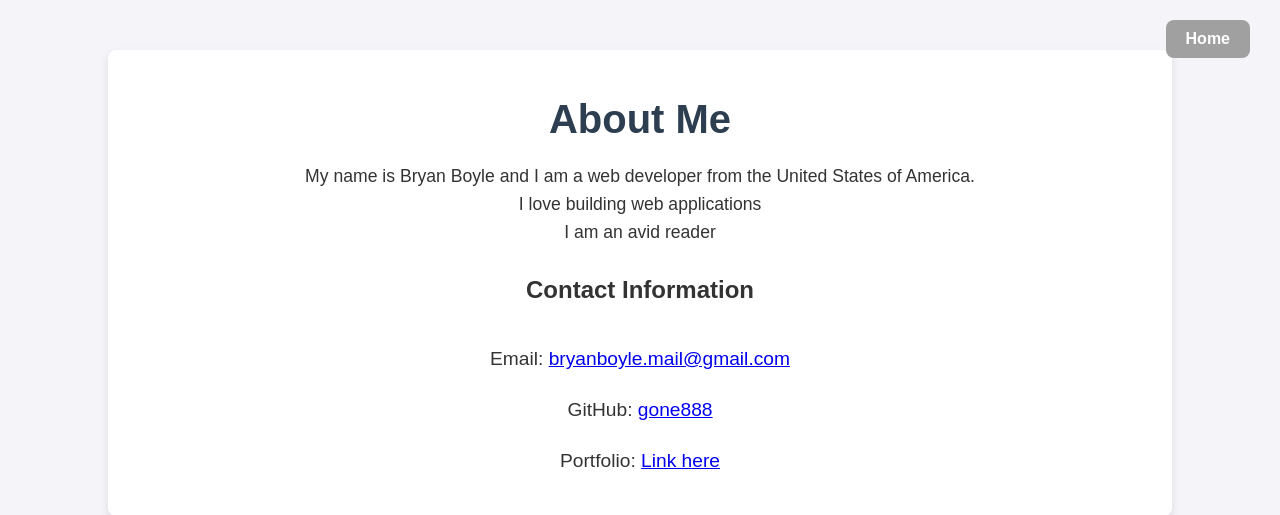
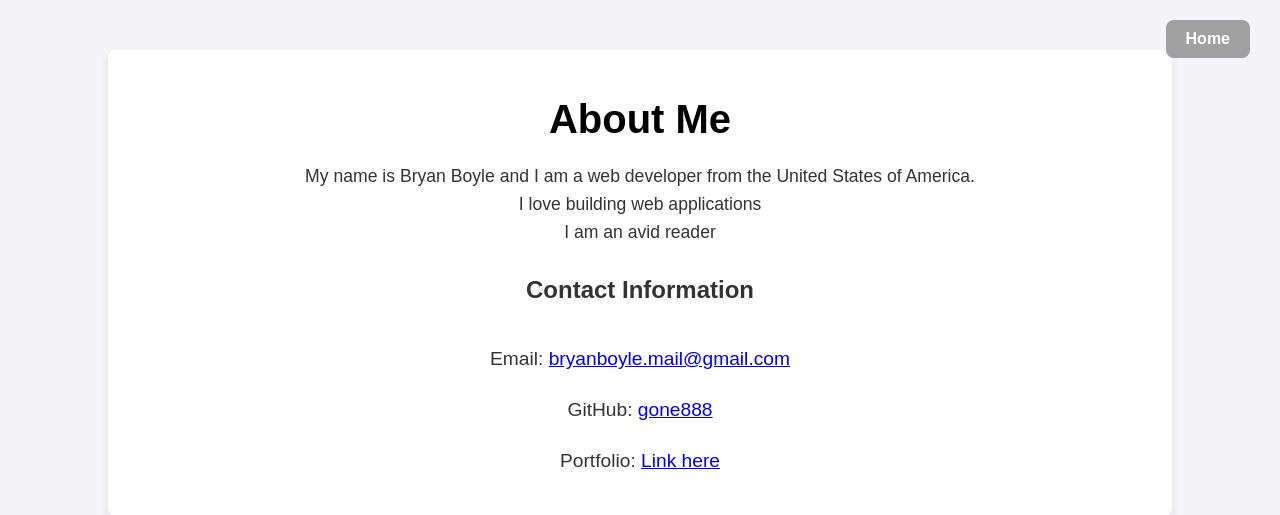
Before and after one commit to gone888/recipe-app, a Django app: template src/recipes/templates/recipes/about_me.html in a window 1280 px wide. Shown: the top 515 px of the page. Run offline with Django 4.2, Linux system fonts and the light colour scheme; the template is opened without the code that fills it, so the values that code supplies are empty.

```diff
--- a/src/recipes/templates/recipes/about_me.html
+++ b/src/recipes/templates/recipes/about_me.html
@@ -24,7 +24,7 @@
       h1 {
         text-align: center;
         font-size: 2.5rem;
-        color: #2c3e50;
+        color: black;
         margin-bottom: 20px;
       }
       p {
```
